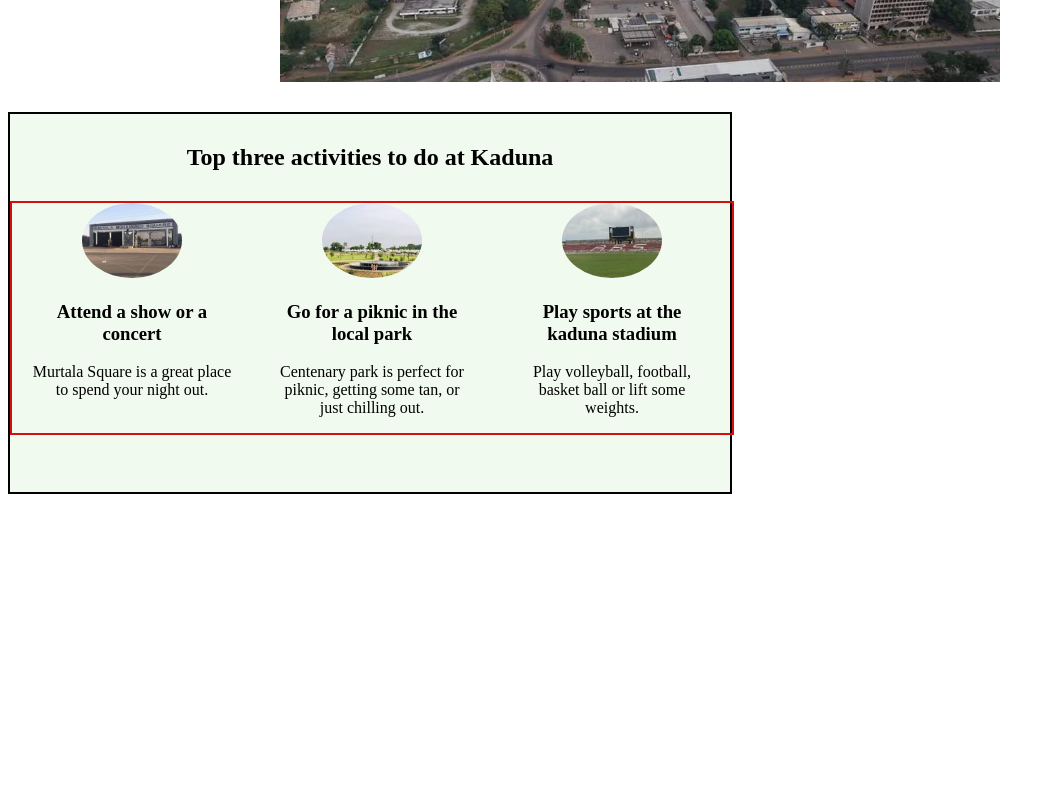
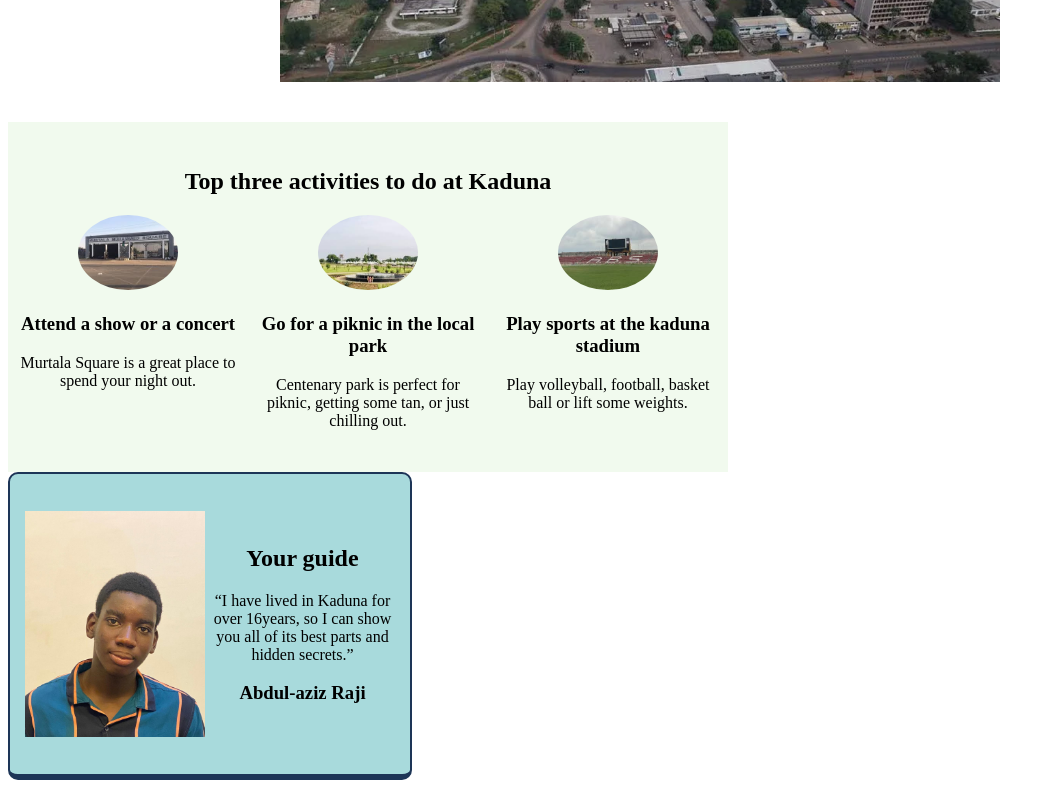
Before and after one commit to grainy2/Home-page-website-solo-project-, a plain HTML site: page index.html in a window 1280 px wide. Shown: the part 269-1057 px from the top of the page, without its empty margins (0-1055 px from the left). Before the commit the page ends 800 px from the top, so only its background shows below. Drawn offline with Linux system fonts and the light colour scheme.

Commit message:
new-changes

```diff
--- a/index.html
+++ b/index.html
@@ -14,25 +14,48 @@
         <h2 class="hero-text">Enjoy local festivals, rich heritage and vibrant sports in northern Nigeria.</h2>
     </div>
 
-    <div  id="body">
+    <div  id="body-main">
         <h2 class="body-text">Top three activities to do at Kaduna</h3>
         <div class="body-cotn">
-            <div class="picnic">
+            <div class="event">
                 <img class="act" src="imagess/Murtala.jpeg" alt="A picture showing the main event center in kaduna. Murtala square">
                 <h3>Attend a show or a concert</h2>
                 <p>Murtala Square is a great place to spend your night out.</p>
             </div>
-            <div class="picnic">
+            <div class="event">
                 <img class="act" src="imagess/centenary-park.jpeg" alt="A picture showing one of the most populaer parks in kaduna. Centenary park">
                 <h3>Go for a piknic in the local park</h3>
                 <p>Centenary park is perfect for piknic, getting some tan, or just chilling out.</p>
             </div>
-            <div class="picnic">
+            <div class="event">
                 <img class="act" src="imagess/abs.jpeg" alt="A picture of the main stadium of kaduna. Ahmedu bello stadium">
                 <h3>Play sports at the kaduna stadium</h3>
                 <p>Play volleyball, football, basket ball or lift some weights.</p>
             </div>
         </div>
     </div>
+
+
+    <!-- additional section -->
+    <!-- <div class="adt-section">
+        <h3>Hover over the images!</h3>
+        <div class="hover-sec">
+            <div  id="kilishi"></div>
+            <div  id="suya"></div>
+            <div  id="Fura-da-nono"></div>
+        </div>
+    </div> -->
+
+
+    <div id="middle">
+        <img id="my-profile" src="imagess/mypic.jpg" alt="This isa picture of a boy Abdul-azizsmiling at the camera">
+        <div class="word-container">
+            <h2>Your guide</h2>
+            <p>“I have lived in Kaduna for over 16years, so I can show you all of its best parts and hidden secrets.”</p>
+            <h3>Abdul-aziz Raji</h3>
+        </div>
+
+    </div>
+
 </body>
 </html>
--- a/style.css
+++ b/style.css
@@ -7,10 +7,10 @@
 
 .body{
     margin: none;
-
-
+    text-align: center;
 }
 
+/* HERO */
 .container{
      width: 720px;
      height: 343px;
@@ -49,43 +49,99 @@ h1{
     background-size: cover;
 }
 
+/* body */
+#body-main{
+    height: 350px;
+    width: 720px;
+    margin-top: 40px;
+    text-align: center;
+    background-color: #F1FAEE;
+    display: flex;
+    flex-direction: column;
+    justify-content: center;
 
-.body-cotn{
-    display: flex;
-    width: 720px;
-    text-align: center;
-    border: 2px solid rgb(216, 13, 13);
-    display: flex;
-    justify-content: space-around;
-    margin-top: 30px;
-}
-
-.picnic{
-    text-align: center;
-    width: 200px;
 }
 
 .act{
     width: 100px;
     border-radius: 50%;
-}
-
-#body{
-    border: 2px solid black;
-    width: 720px;
-    height: 378px;
-    margin: 30px 0 0 0;
-    text-align: center;
-    background-color: #F1FAEE;
 
 }
 
-h2{
-    margin: 30px 0 0 0;
+.body-text{
+    margin-top: 0 0 50px 0;
+}
+
+.event{
+    width: 220px;
 }
 
 
-/* display: flex;
-    flex-direction: column;
-    align-items: center;
-    justify-content: center; */
+.body-cotn{
+
+    display: flex;
+    justify-content: space-around;
+}
+
+/* Additional section */
+.adt-section{
+    border: 2px solid black;
+    margin: 20px 0 20px 0;
+    width: 720px;
+    height: 400px;
+}
+
+
+/* #kilishi{
+    background-image: url("imagess/kilishi.jpeg");
+} */
+
+ /* #suya{
+    background-image: url("imagess/Suya.jpeg");
+} */
+
+/* #fura-da-nono{
+    background-image:url("imagess/fura-da-nono.jpeg") ; } */
+
+/* hover */
+
+/* #kilishi:hover{
+    background-image:url("imagess/Kilishi-txt.png") ;
+} */
+
+
+/* #suya:hover{
+    background-image:url("imagess/suya-txt.png") ;
+} */
+
+/* #fura-da-nono:hover{
+    background-image: url("imagess/Fura-txt.png");
+}  */
+
+
+
+/* End */
+
+#middle{
+    border: 2px solid #1D3557;
+    width: 400px;
+    height: 300px;
+    border-radius: 10px;
+    text-align: center;
+    display: flex;
+   align-items: center;
+   border-bottom: 6px solid #1D3557;
+   background-color: #A8DADC;
+
+
+}
+
+#my-profile{
+    width: 180px;
+    border-radius: 10px;
+    padding: 15px 0 15px 15px;
+}
+
+.word-container{
+    padding: 10px 10px 10px 0px;
+}
```
Also changed, not shown: imagess/imagee.jpeg (added).
